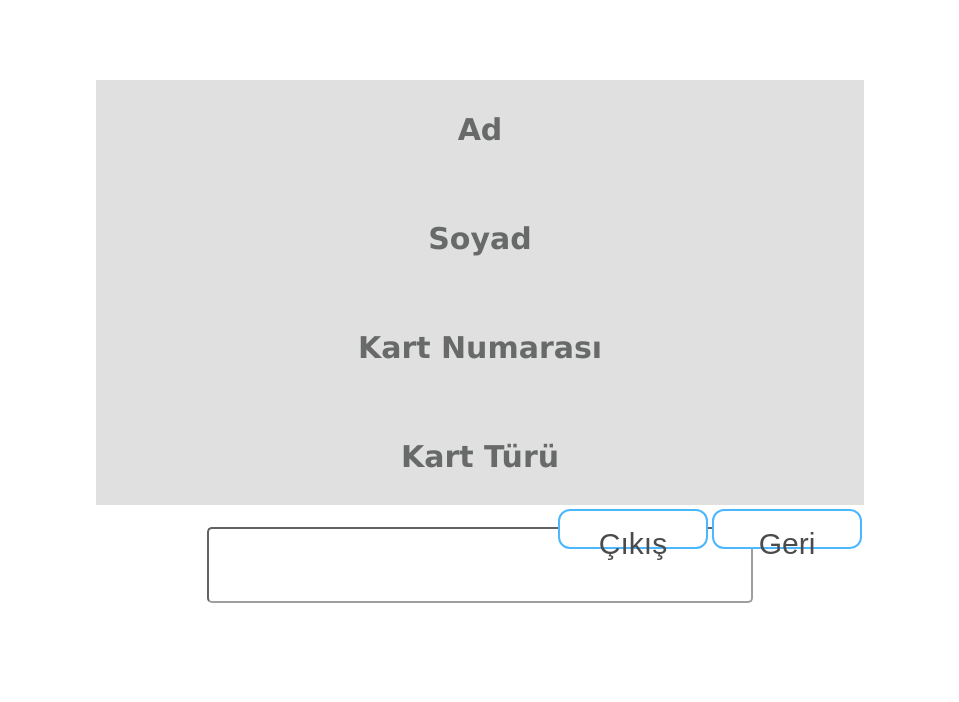
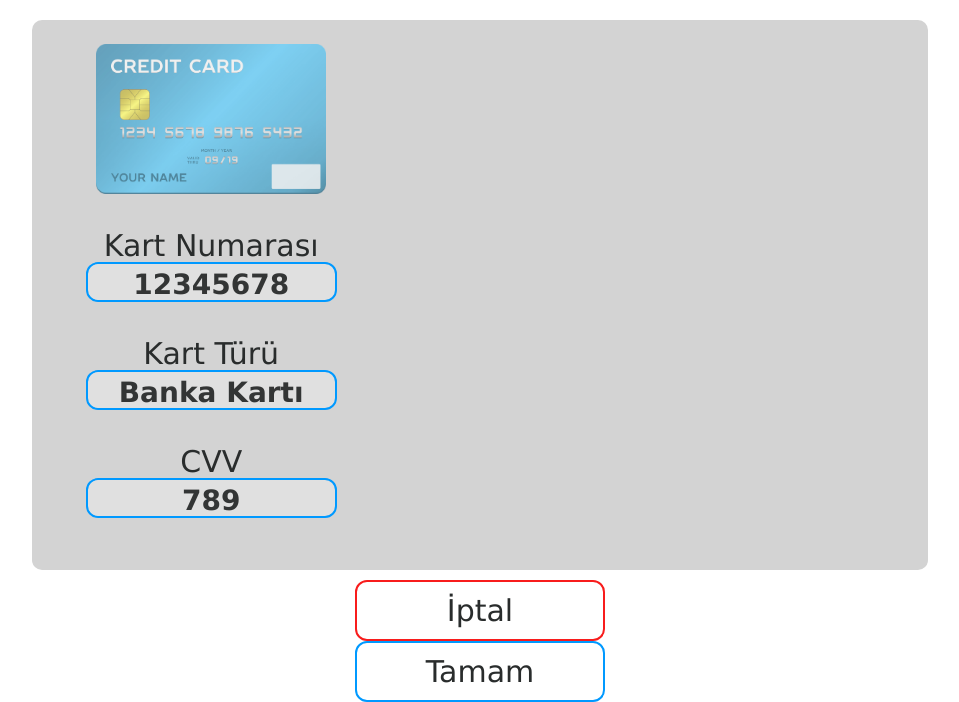
Before and after one commit to OykuE/Frontend-ATMapplication, a PHP site: page /kartbilgileri.php in a window 1280 px wide. Shown: the part 200-902 px from the top of the page, without its empty margins (160-1119 px from the left). Before the commit the page ends 803 px from the top, so only its background shows below. Run offline with PHP 8.4, Linux system fonts and the light colour scheme.

Commit message:
update kartbilgileri page style with bootstrap

```diff
--- a/css/style.css
+++ b/css/style.css
@@ -32,6 +32,15 @@ h1 {
   right: 0;
   top: 10px;
   font-size: 60px;
+}
+
+h4 {
+  position: relative;
+  color: rgb(41, 44, 44);
+  left: 0;
+  right: 0;
+  top: 10px;
+  font-size: 30px;
 }
 
 .giris {
@@ -111,15 +120,15 @@ output[type="text"] {
 .label {
   position: relative;
   width: 100%;
-  height: 60px;
-  font-size: 30px;
+  height: 40px;
+  font-size: 25px;
   background-color: lightgrey;
 }
 
 .label label {
   position: relative;
-  font-size: 30px;
-  line-height: 60px;
+  font-size: 25px;
+  line-height: 40px;
   background-color: lightgrey;
 }
 
@@ -199,3 +208,18 @@ output[type="text"] {
   margin: auto;
   background-color: white;
 }
+
+.divhalf {
+  width: 40%;
+  height: auto;
+}
+
+.output {
+  width: 70%;
+  height: 40px;
+  font-size: 28px;
+  color: rgb(51, 53, 53);
+  border: 2px solid #0099ff;
+  background-color: rgba(255, 255, 255, 0.281);
+  border-radius: 12px;
+}
--- a/kartbilgileri.php
+++ b/kartbilgileri.php
@@ -3,7 +3,8 @@
     <head>
         <meta charset="UTF-8">
         <meta name="viewport" content="width=device.width, initial-scale=1.0, shrink-to-fit=no">
-        <link rel="stylesheet" href="style.css">
+        <link href="css\bootstrap.min.css" rel="stylesheet"/>
+        <link href="css\style.css" rel="stylesheet"/>
         <title>TürksatBank</title>
     </head>
     <body>
@@ -11,26 +12,32 @@
 
         </header>
 
-        <div class="hesabim_content">
-                <div class="label">
-                    <Label><h3>Ad</h3></Label>
-                    <input type="text">
-                </div></br>
-                <div class="label">
-                    <Label><h3>Soyad</h3></Label>
-                    <input type="text">
-                </div></br>
-                <div class="label">
-                    <Label><h3>Kart Numarası</h3></Label>
-                    <input type="text">
-                </div></br>
-                <div class="label">
-                    <Label><h3>Kart Türü</h3></Label>
-                    <input type="text">
-                </div></br>
-                </br>
-               <a href="secimekrani.php"><button class="button tamam">Geri</button></a>
-               <a href="index.php"><button class="button tamam">Çıkış</button>
+        <div class="giris">
+            <div class="divhalf">
+            <br><img src="kredi-karti.png" alt="kredi kartı" style="height: 150px; width:230px;" ><br>
+            <br>
+                <Label><h4>Kart Numarası</h4></Label><br>
+                <label class="output"><b>12345678</b></label><br><br>
+
+                <Label><h4>Kart Türü</h4></Label><br>
+                 <label class="output"><b>Banka Kartı</b></label><br><br>
+
+                 <Label><h4>CVV</h4></Label><br>
+                 <label class="output"><b>789</b></label><br><br>
+
+            </div>
+         </div>
+
+
+
+         <div class="footer">
+                    <div class="btn-group" role="group">
+                        <a href="secimekrani.php"><button type="button" class="btn btn-iptal">İptal</button></a>
+                    </div>
+                    <div class="btn-group" role="group">
+                        <button type="submit" class="btn btn-onay">Tamam</button>
         </div>
+
+
     </body>
 </html>
```
Also changed, not shown: kredi-karti.png (added).
